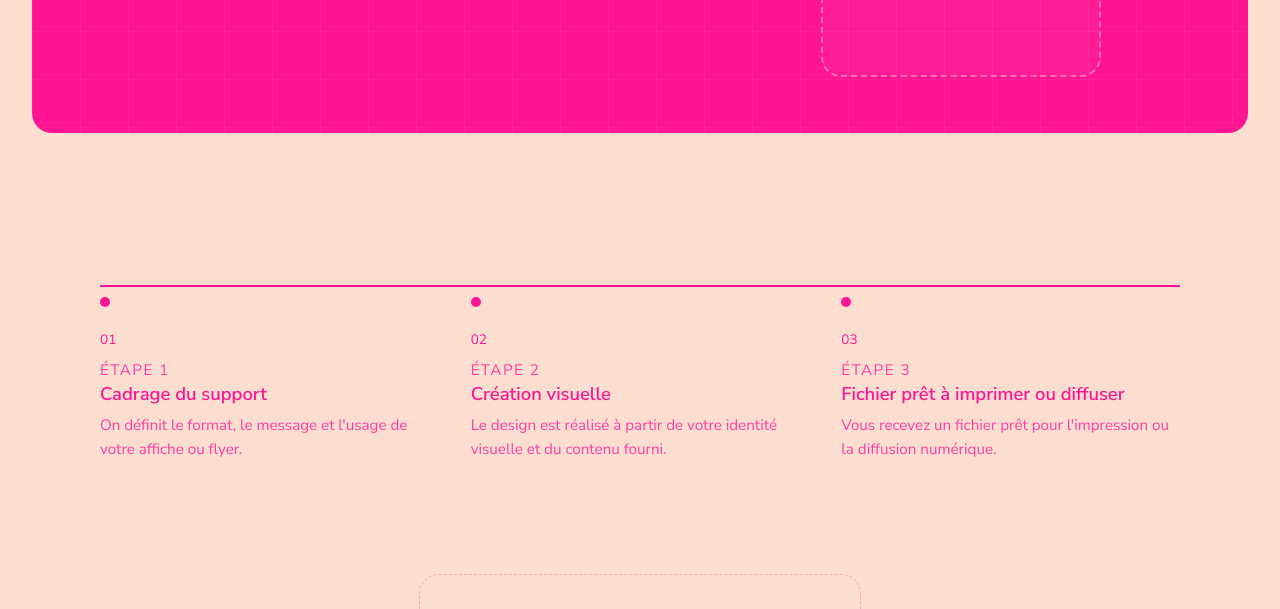
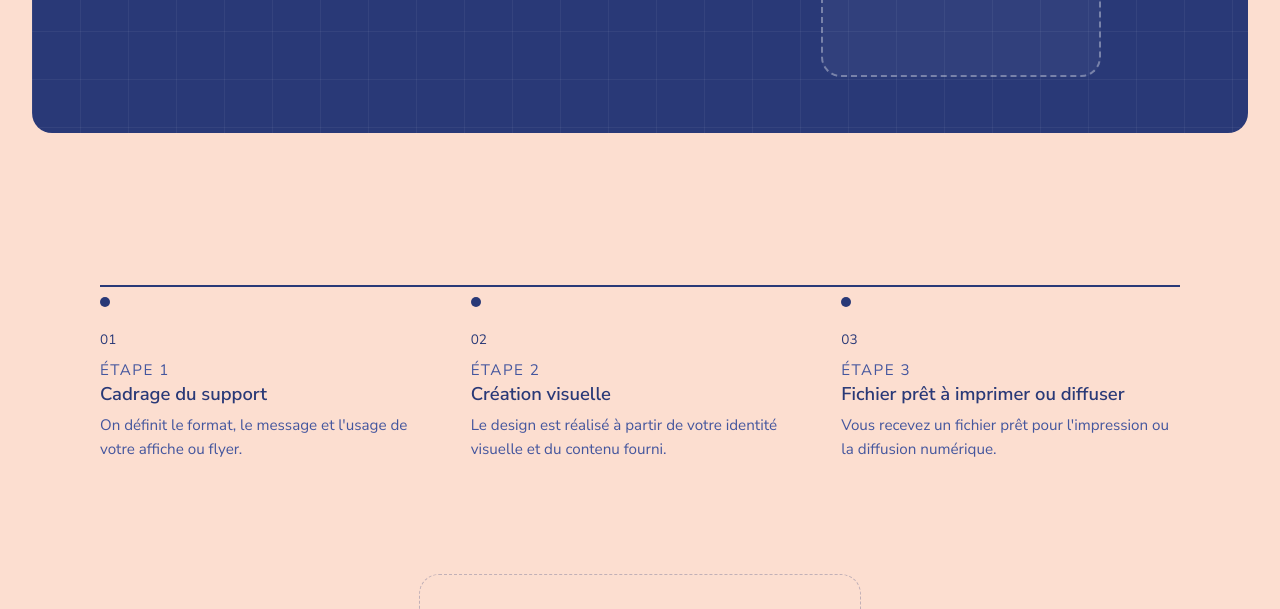
Before and after one commit to gauts-studio/gauts-studio.github.io, a plain HTML site: page services/affiches.html in a window 1280 px wide. Shown: the part 491-1100 px from the top of the page. Drawn offline with Linux system fonts and the light colour scheme.

Commit message:
Retour couleur bleu (annulation test rose)

```diff
--- a/script.js
+++ b/script.js
@@ -70,7 +70,7 @@
   document.head.appendChild(favicon);
   const themeColor = document.createElement('meta');
   themeColor.name = 'theme-color';
-  themeColor.content = '#FF1493';
+  themeColor.content = '#283977';
   document.head.appendChild(themeColor);
 
   const navItem = (page) => `<li><a class="nav-link"
--- a/services/affiches.html
+++ b/services/affiches.html
@@ -9,7 +9,7 @@
   <link rel="preconnect" href="https://fonts.gstatic.com" crossorigin>
   <link href="https://fonts.googleapis.com/css2?family=Nunito+Sans:wght@400;500;600;700;800;900&display=swap" rel="stylesheet">
   <style>
-    .page-transition{position:fixed;inset:0;background:#FF1493;transform:translateX(100%);transition:transform .5s cubic-bezier(.7,0,.3,1);z-index:200;pointer-events:none}
+    .page-transition{position:fixed;inset:0;background:#283977;transform:translateX(100%);transition:transform .5s cubic-bezier(.7,0,.3,1);z-index:200;pointer-events:none}
     .page-transition.is-covering{transform:translateX(0)}
     html.pt-active .page-transition{transform:translateX(0)}
     html.pt-active .page-transition.is-leaving{transform:translateX(-100%)}
--- a/styles.css
+++ b/styles.css
@@ -7,14 +7,14 @@
 
 :root {
   /* Couleurs */
-  --color-ink: #FF1493;         /* bleu foncé — fonds sombres (header, hero, à propos, footer) + accents forts */
+  --color-ink: #293977;         /* bleu foncé — fonds sombres (header, hero, à propos, footer) + accents forts */
   --color-paper: #FCDED0;       /* beige — fonds de section, cartes (identique au fond principal) */
   --color-white: #FCDED0;       /* beige — fond principal de page */
-  --color-signal: #FF1493;      /* bleu foncé — CTA, boutons sur fond clair */
-  --color-signal-dim: #FF69B4;  /* bleu clair — survol des boutons */
-  --color-signal-light: #FFB3DE; /* teinte claire dérivée, pour rester lisible sur fond bleu foncé */
-  --color-steel: #FF3DA5;       /* texte secondaire, mélange des deux bleus pour la hiérarchie */
-  --color-charcoal: #FF1493;    /* texte principal */
+  --color-signal: #293977;      /* bleu foncé — CTA, boutons sur fond clair */
+  --color-signal-dim: #5B77B9;  /* bleu clair — survol des boutons */
+  --color-signal-light: #ACABC5; /* teinte claire dérivée, pour rester lisible sur fond bleu foncé */
+  --color-steel: #44569E;       /* texte secondaire, mélange des deux bleus pour la hiérarchie */
+  --color-charcoal: #293977;    /* texte principal */
 
   /* Typo — Nunito Sans partout (chargée via Google Fonts dans le <head>) */
   --font-display: "Nunito Sans", "Helvetica Neue", Arial, sans-serif;
@@ -382,7 +382,7 @@ img { max-width: 100%; display: block; }
   border-radius: 50%;
   transition: background var(--transition);
 }
-.dropdown-close:hover { background: rgba(255, 20, 147, 0.08); }
+.dropdown-close:hover { background: rgba(41, 57, 119, 0.08); }
 .dropdown-close svg { width: 20px; height: 20px; }
 
 .dropdown-nav {
@@ -398,7 +398,7 @@ img { max-width: 100%; display: block; }
   letter-spacing: 0.02em;
   text-transform: lowercase;
   color: var(--color-ink);
-  border-bottom: 1px solid rgba(255, 20, 147, 0.1);
+  border-bottom: 1px solid rgba(41, 57, 119, 0.1);
   transform: translateX(0);
   transition: color var(--transition), transform var(--transition);
 }
@@ -1076,7 +1076,7 @@ main:focus { outline: none; }
   margin: 0 auto;
   padding: 3rem 2rem;
   text-align: center;
-  border: 1.5px dashed rgba(255, 20, 147, 0.28);
+  border: 1.5px dashed rgba(41, 57, 119, 0.28);
   border-radius: var(--radius-lg);
 }
 
```
Also changed, not shown: index.html (+1 -1 lines), services/cartes-de-visite.html (+1 -1 lines), services/charte-graphique.html (+1 -1 lines), services/logo.html (+1 -1 lines), services/rebranding.html (+1 -1 lines), services/sites-web.html (+1 -1 lines).
